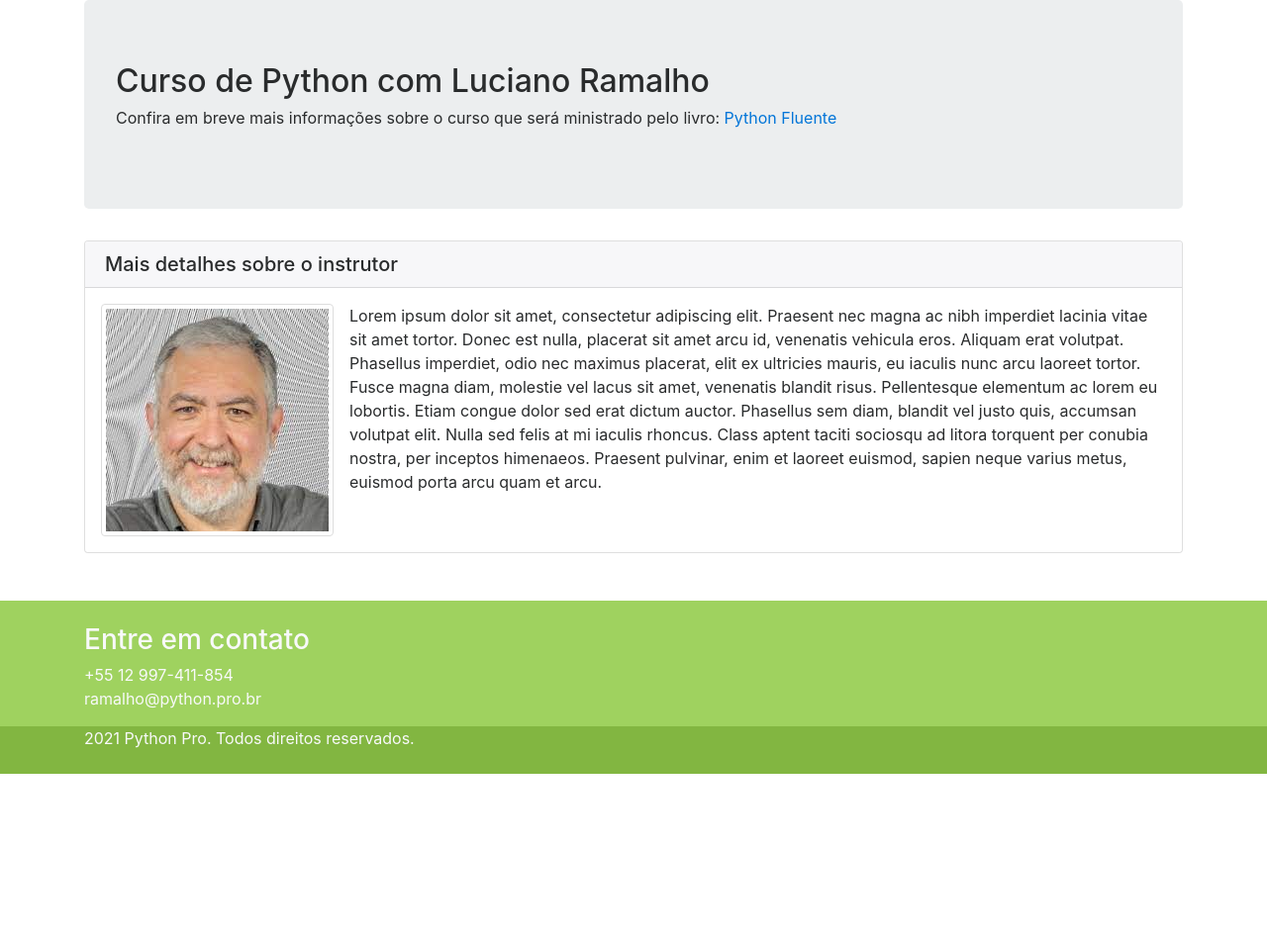
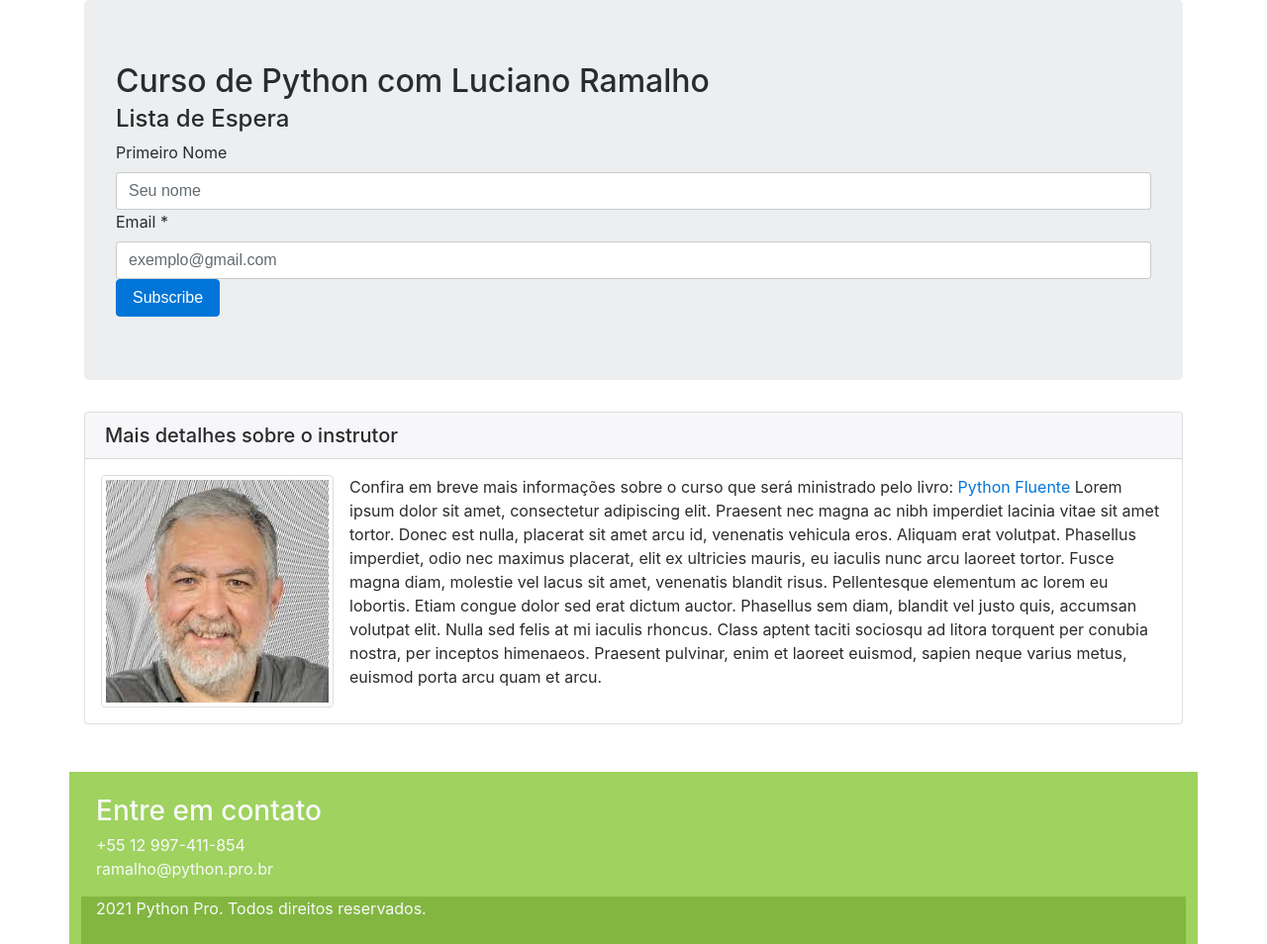
Before and after one commit to lu1zibrahim/DjangoPP, a Django app: page / in a window 1280 px wide. Shown: the part 54-1008 px from the top of the page at 99% size. Before the commit the page ends 836 px from the top, so only its background shows below. Run offline with Django 3.2, Linux system fonts and the light colour scheme; some libraries are stand-ins or nearby versions.

Commit message:
Criação da Lista de Espera

```diff
--- a/base/templates/base/home.html
+++ b/base/templates/base/home.html
@@ -39,14 +39,36 @@
 				<h2>
 					Curso de Python com Luciano Ramalho
 				</h2>
-				<p>
-					Confira em breve mais informações sobre o curso que será ministrado pelo livro:
-					<a href="https://www.amazon.com.br/Python-Fluente-Programa%C3%A7%C3%A3o-Concisa-Eficaz/dp/857522462X" taget="_blank"> Python Fluente</a>
-				</p>
 
-			</div>
+				<h4>Lista de Espera</h4>
+
+			<div id="mc_embed_signup">
+			<form action="https://gmail.us20.list-manage.com/subscribe/post?u=45c6519d7a30bc38e73a93ea8&amp;id=161d535f0a" method="post" id="mc-embedded-subscribe-form" name="mc-embedded-subscribe-form" class="validate" target="_blank" novalidate>
+				<div id="mc_embed_signup_scroll">
+					  <div class="col-auto">
+						  <div class="mc-field-group">
+								<label for="mce-FNAME">Primeiro Nome </label>
+								<input type="text" value="" name="FNAME" class="form-control" id="mce-FNAME" PLACEHOLDER="Seu nome">
+						  </div>
+						  <div class="mc-field-group">
+								<label for="mce-EMAIL">Email <span class="asterisk">*</span>
+							</label>
+								<input type="email" value="" name="EMAIL" class="form-control required" id="mce-EMAIL" placeholder="exemplo@gmail.com">
+						  </div>
+					  </div>
+					<div id="mce-responses" class="clear">
+							<div class="response" id="mce-error-response" style="display:none"></div>
+							<div class="response" id="mce-success-response" style="display:none"></div>
+					</div>    <!-- real people should not fill this in and expect good things - do not remove this or risk form bot signups-->
+					<div style="position: absolute; left: -5000px;" aria-hidden="true"><input type="text" name="b_45c6519d7a30bc38e73a93ea8_161d535f0a" tabindex="-1" value=""></div>
+					<div class="clear">
+						<input type="submit" value="Subscribe" name="subscribe" id="mc-embedded-subscribe" class="btn btn-primary"></div>
+					</div>
+					</form>
+
 		</div>
 	</div>
+
 	<div class="row">
 		<div class="col-md-12">
 			<div class="card">
@@ -56,7 +78,8 @@
 				<div class="card-body">
 					<p class="card-text">
 						<img src=" {% static 'img/luciano-ramalho.jfif' %} " alt="foto de luciano ramalho" class="img-thumbnail float-start mr-3">
-
+						Confira em breve mais informações sobre o curso que será ministrado pelo livro:
+					<a href="https://www.amazon.com.br/Python-Fluente-Programa%C3%A7%C3%A3o-Concisa-Eficaz/dp/857522462X" taget="_blank"> Python Fluente</a>
 						Lorem ipsum dolor sit amet, consectetur adipiscing elit. Praesent nec magna ac nibh imperdiet lacinia vitae sit amet tortor. Donec est nulla, placerat sit amet arcu id, venenatis vehicula eros. Aliquam erat volutpat. Phasellus imperdiet, odio nec maximus placerat, elit ex ultricies mauris, eu iaculis nunc arcu laoreet tortor. Fusce magna diam, molestie vel lacus sit amet, venenatis blandit risus. Pellentesque elementum ac lorem eu lobortis. Etiam congue dolor sed erat dictum auctor. Phasellus sem diam, blandit vel justo quis, accumsan volutpat elit. Nulla sed felis at mi iaculis rhoncus. Class aptent taciti sociosqu ad litora torquent per conubia nostra, per inceptos himenaeos. Praesent pulvinar, enim et laoreet euismod, sapien neque varius metus, euismod porta arcu quam et arcu.
 					</p>
 				</div>
```
